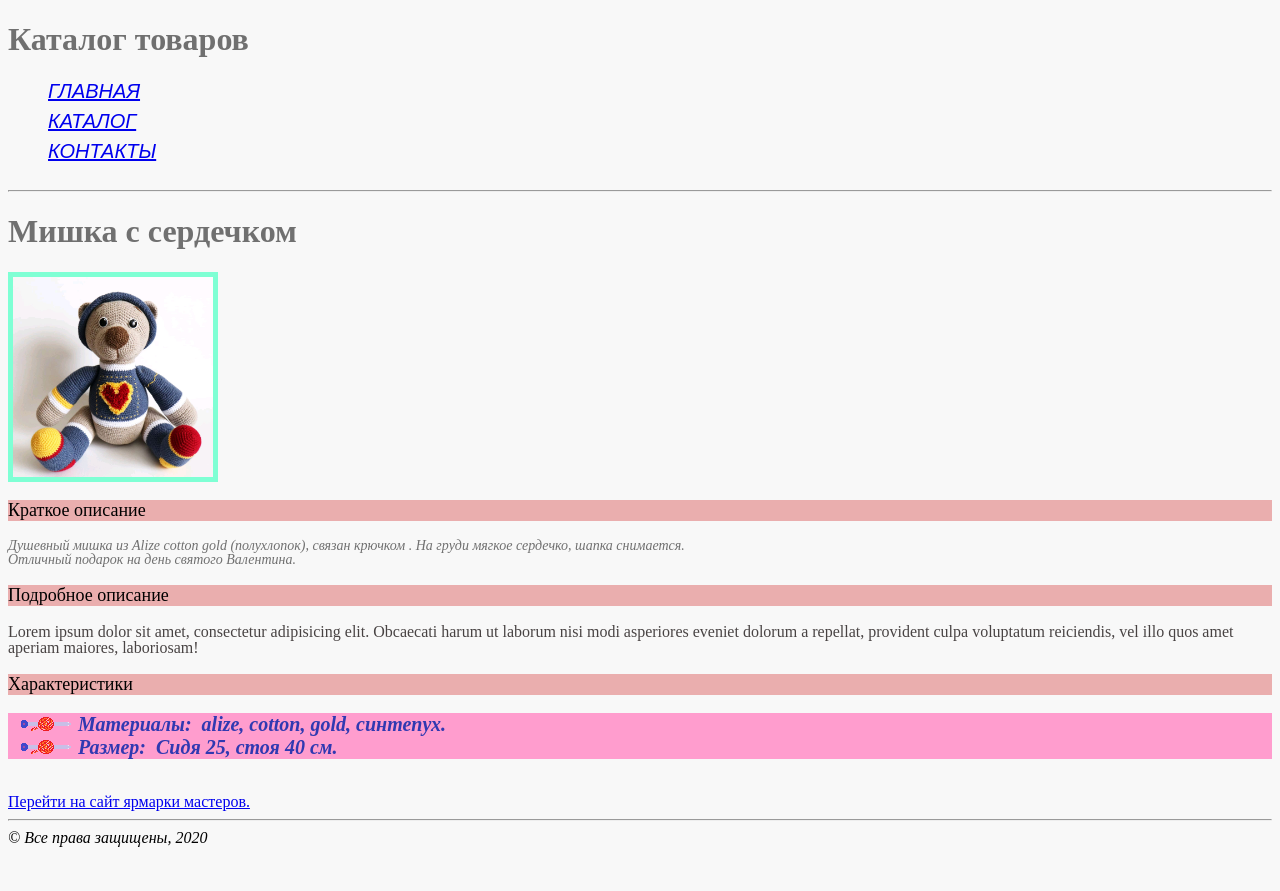
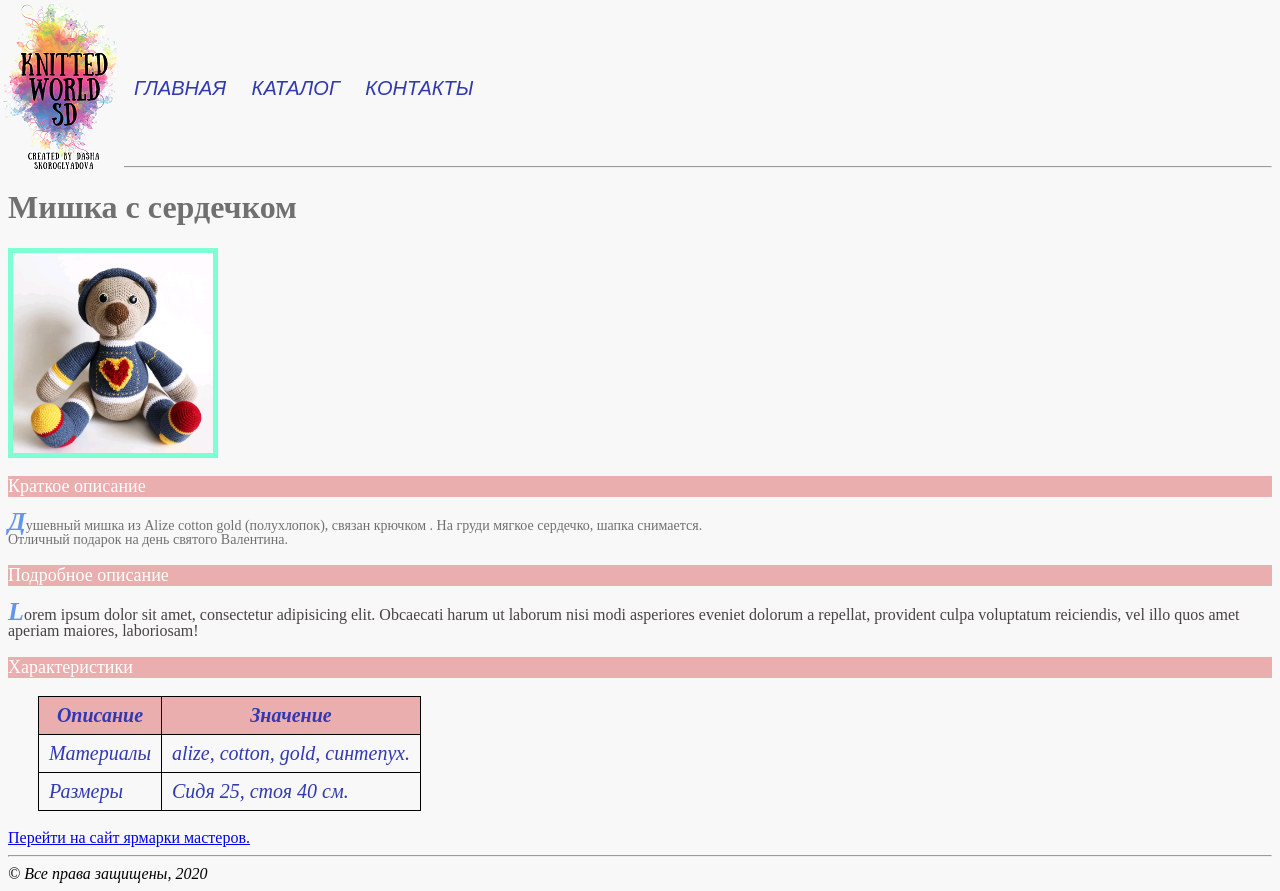
Before and after one commit to Solda-git/html-css, a plain HTML site: page catalog/ware1.html in a window 1280 px wide. Before the commit the page ends 855 px from the top, so only its background shows below. Drawn offline with Linux system fonts and the light colour scheme.

Commit message:
Homework 4

```diff
--- a/catalog/ware1.html
+++ b/catalog/ware1.html
@@ -8,15 +8,20 @@
 </head>
 
 <body>
-    <h1>Каталог товаров</h1>
-
-    <ul class = "menu">
-        <li><a href="../index.html"> Главная </a></li>
-        <li><a href="../catalog.html"> Каталог </a></li>
-        <li><a href="../contacts.html"> Контакты </a></li>
-    </ul>
+     <div class="header">
+        <div class="header_content">
+            <div class="logo">
+            <img src="../img/KW_logo.png" alt="KW-Logo">
+            </div>
+            <nav class="nav">
+                <a class="nav_link" href="../index.html"> Главная </a>
+                <a class="nav_link" href="../catalog.html"> Каталог </a>
+                <a class="nav_link" href="../contacts.html"> Контакты </a>
+            </nav>
+        </div>
+    </div>
+    <div class="content">
         <hr>
-
        <h1>Мишка с сердечком</h1>
         <div class = "pic_container">
             <a href="../img/Bear.jpg" target="_blank"> <img class="fr_img" src="../img/Bear.jpg" alt="Мишка" width="200" height="200"> </a>
@@ -27,13 +32,29 @@
         <h3 class="w_header">Подробное описание</h3>
         <p class="full_dscr"> Lorem ipsum dolor sit amet, consectetur adipisicing elit. Obcaecati harum ut laborum nisi modi asperiores eveniet dolorum a repellat, provident culpa voluptatum reiciendis, vel illo quos amet aperiam maiores, laboriosam! </p>
         <h3 class="w_header">Характеристики</h3>
-    <ul class="chars">
-       <li>Материалы:  alize, cotton, gold, синтепух.</li>
-       <li>Размер:  Сидя 25, стоя 40 см. </li>
-    </ul>
+        <div class="tab_container">
+            <table class="chars">
+                <tr>
+                    <td class="chars_header">Описание</td>
+                    <td class="chars_header">Значение</td>
+                </tr>
+                <tr>
+                    <td>Материалы</td>
+                    <td>alize, cotton, gold, синтепух.</td>
+                </tr>
+                <tr>
+                    <td>Размеры</td>
+                    <td>Сидя 25, стоя 40 см.</td>
+                </tr>
+
+            </table>
+        </div>
 
         <br> <a href="https://www.livemaster.ru/item/34878638-kukly-i-igrushki-mishka-s-serdechkom" target="_blank" >Перейти на сайт ярмарки мастеров.</a>
-
-    <hr> <i>&copy;&nbsp;Все права защищены, 2020</i> </body>
+    </div>
+    <div class="footer">
+        <hr> <i>&copy;&nbsp;Все права защищены, 2020</i>
+    </div>
+</body>
 
 </html>
--- a/css/style.css
+++ b/css/style.css
@@ -5,6 +5,56 @@ background-color: #f8f8f8;
 
 h1 {
     color: #707070;
+}
+
+
+.header {
+    position: absolute;
+    top: 0;
+    left: 0;
+    right: 0;
+    z-index: 1000;
+    width: 100%;
+
+}
+
+.header_content{
+    display: flex;
+    justify-content: flex-start;
+    align-items: center;
+}
+
+.nav {
+    font-size: 20px;
+    font-style: italic;
+    font-family: fantasy;
+    font-weight: 500;
+    text-transform: uppercase;
+
+}
+
+.nav_link{
+    color: #3039b1;
+    text-decoration: none;
+    transition: color 0.4s linear;
+    display: inline-block;
+    vertical-align: top;
+    margin: 0 10px;
+}
+
+.nav_link:hover{
+    color: blue;
+    text-decoration: underline;
+}
+
+.nav_link:active{
+    color: blueviolet;
+    text-decoration: overline;
+}
+
+
+.content{
+    padding-top:  150px;
 }
 
 .menu {
@@ -22,8 +72,13 @@ h1 {
     height: 30px;
 }
 
+
+.tab_container {
+    margin-left: 30px;
+}
+
 .w_header {
-    color: #FFFFF;
+    color: #FFFFFF;
     font-size: 18px;
     font-weight: 400;
     background-color: #eaaeae;
@@ -33,7 +88,6 @@ h1 {
 .short_dscr {
     color: #707070;
     font-size: 14px;
-    font-style: italic;
     line-height: 14px;
 }
 
@@ -45,22 +99,36 @@ h1 {
     text-align: left;
 }
 
-.chars {
-    background-color: #FF9DCE;
+.short_dscr::first-letter,
+.full_dscr::first-letter {
+    font-size: 26px;
+    font-weight: 800;
+    color: cornflowerblue;
+    font-style: italic;
 }
 
-.chars > li {
-    list-style-image: url(../img/needle2.png);
-    text-align: left;
-    margin-left: 30px;
-    font-size: 20px;
-    font-style: oblique;
-    font-weight: 600;
-    color: #3039b1;
+
+
+fieldset {
+    height: auto;
+    width: 240px;
 }
+
+.sex {
+    display: flex;
+    justify-content: space-around;
+}
+
+
+input[type="email"]:focus{
+    color: red;
+    background: yellow;
+}
+
 
 fieldset,
 input[type="text"],
+input[type="email"],
 input[type="submit"],
 input[type="reset"],
 textarea,
@@ -74,6 +142,7 @@ textarea,
 }
 
 input[type="text"],
+input[type="email"],
 textarea, .sex {
     color: #707070;
     font-weight: 300;
@@ -82,15 +151,17 @@ textarea, .sex {
     width: 100%;
 }
 
-fieldset {
-    height: auto;
-    width: 240px;
+/*
+fieldset input[type="text"]::first-letter{
+    color: red;
+    text-transform: capitalize;
+}
+*/
+fieldset input,
+fieldset textarea{
+    text-transform: capitalize;
 }
 
-.sex {
-    display: flex;
-    justify-content: space-around;
-}
 
 .contact_us,
 input[type="submit"],
@@ -116,9 +187,58 @@ input[type="reset"] {
     height: 210px;
     background-color: aquamarine;
     align-items: center;
+}
+
+.pic_container:hover{
+    background-color: #f8f8f8;
 
 }
 
 .fr_img {
     margin: 5px 5px;
 }
+
+
+
+.chars, .justtable {
+    border: 1px solid black;
+    border-collapse: collapse;
+    border-spacing: 5px;
+    padding-left: 20px;
+
+}
+
+.chars td{
+
+    border: 1px solid black;
+    padding-left:  10px;
+    padding-right: 10px;
+    vertical-align: middle;
+    text-align: left;
+    height: 35px;
+    font-size: 20px;
+    font-style: oblique;
+    font-weight: 300;
+    color: #3039b1;
+}
+
+
+.chars .chars_header {
+    background-color: #eaaeae;
+    text-align: center;
+    font-weight: 600;
+}
+
+
+.justtable td {
+    border: 1px solid black;
+    width: 120px;
+    height: 45px;
+    text-align: center;
+    vertical-align: middle;
+}
+
+
+.justtable .first_row {
+    height: 80px;
+}
```
Also changed, not shown: catalog.html (+17 -6 lines), catalog/ware2.html (+38 -13 lines), contacts.html (+23 -10 lines), index.html (+47 -9 lines), img/KW.png (added), img/KW_logo.png (added), 1 other file. Lines whose indentation alone changed are shown as unchanged.
